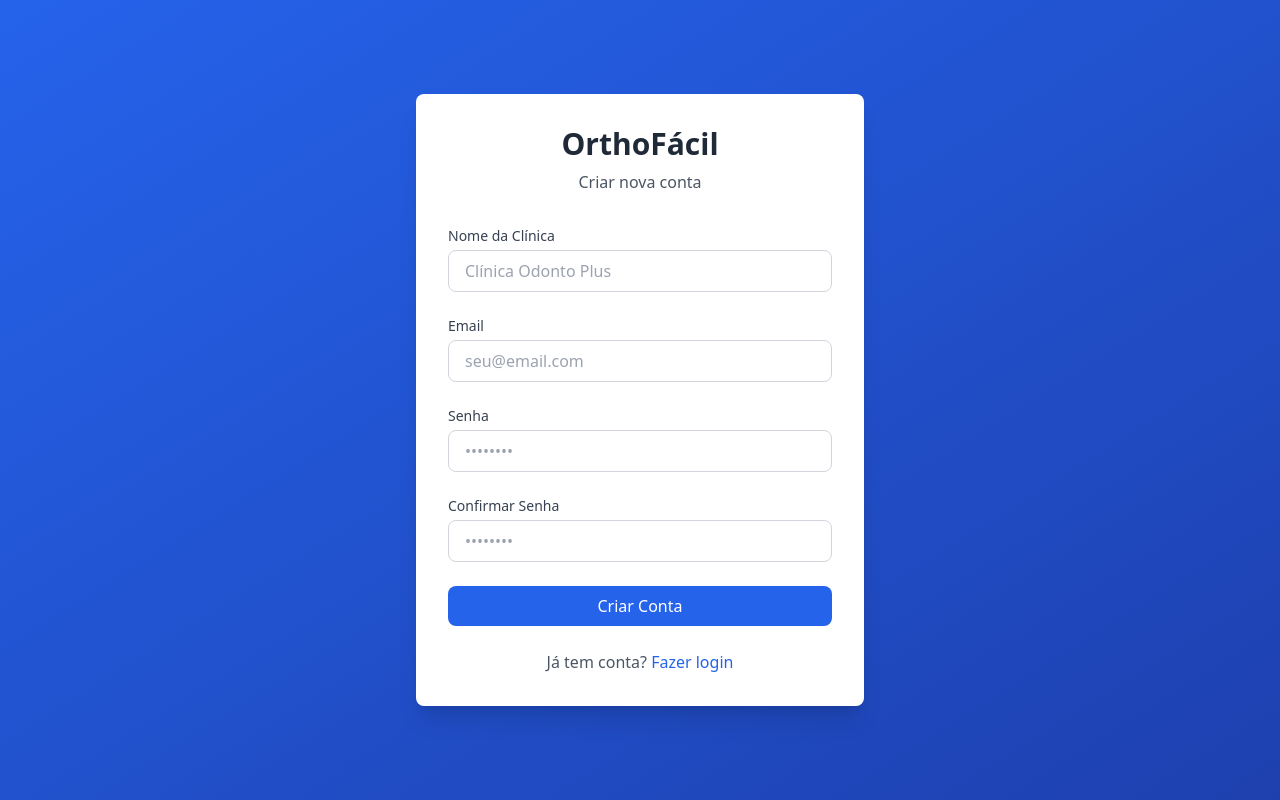
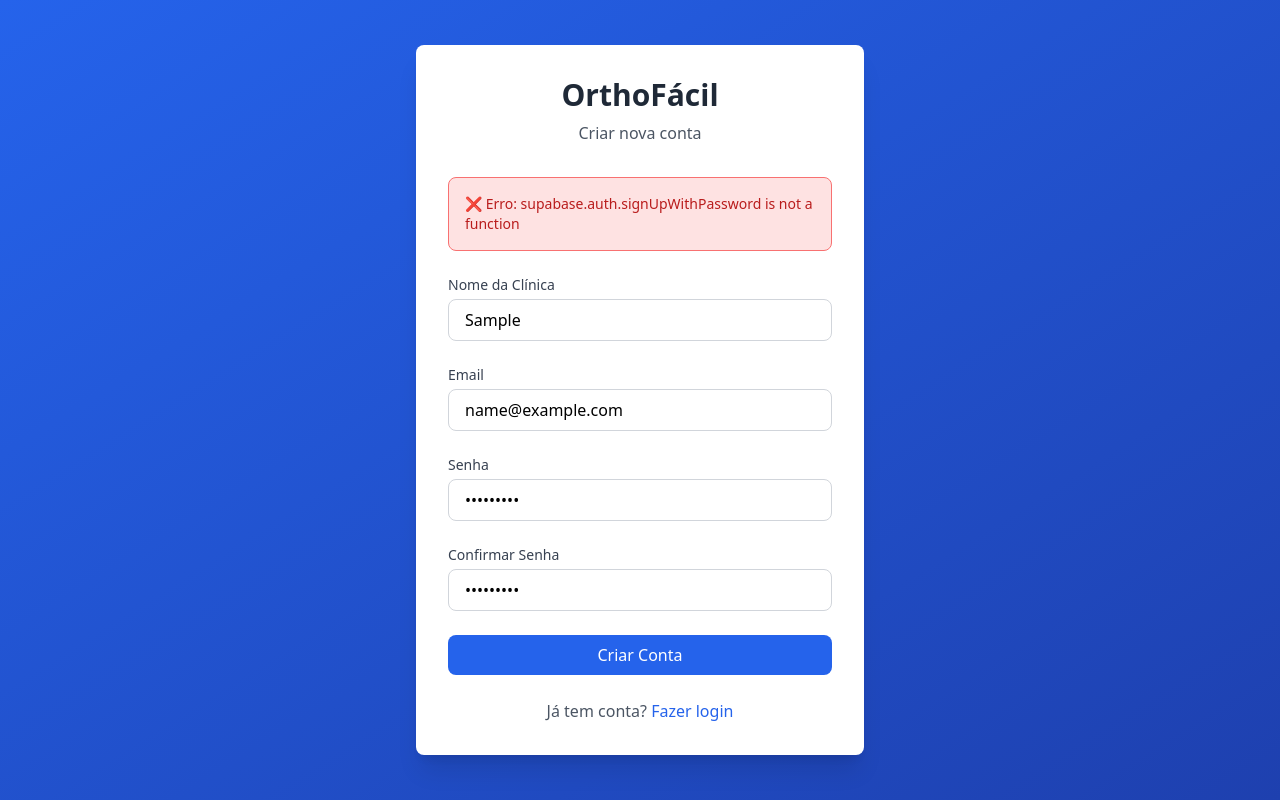
Before and after one commit to gestaoortodontia-create/ortofacil, a Next.js app: page /auth/signup in a window 1280 px wide. Both pictures are taken after typing "Sample", "name@example.com", "Sample123", "Sample123" into the empty fields and a click on the button "Criar Conta". Built offline with nearby package versions, Linux system fonts and the light colour scheme; no server answers.

Commit message:
Convert auth forms to client components with visual feedback

```diff
--- a/app/auth/login/page.jsx
+++ b/app/auth/login/page.jsx
@@ -1,29 +1,62 @@
-import { redirect } from 'next/navigation'
-import { createClient } from '@/lib/supabase/server'
+'use client'
+
+import { useState } from 'react'
 import Link from 'next/link'
+import { createClient } from '@/lib/supabase/client'
 
-export default async function LoginPage() {
-  const supabase = await createClient()
-  const { data: { user } } = await supabase.auth.getUser()
+export default function LoginPage() {
+  const [loading, setLoading] = useState(false)
+  const [error, setError] = useState('')
+  const [success, setSuccess] = useState(false)
+  const [formData, setFormData] = useState({
+    email: '',
+    password: ''
+  })
 
-  if (user) redirect('/dashboard')
+  const handleChange = (e) => {
+    setFormData({ ...formData, [e.target.name]: e.target.value })
+  }
 
-  async function handleLogin(formData) {
-    'use server'
-    const email = formData.get('email')
-    const password = formData.get('password')
-    const supabase = await createClient()
+  const handleLogin = async (e) => {
+    e.preventDefault()
+    setError('')
+    setLoading(true)
 
-    const { error } = await supabase.auth.signInWithPassword({
-      email,
-      password,
-    })
+    try {
+      const { email, password } = formData
 
-    if (error) {
-      return { error: error.message }
+      if (!email || !password) {
+        setError('Email e senha são obrigatórios')
+        setLoading(false)
+        return
+      }
+
+      const supabase = await createClient()
+
+      const { error: loginError } = await supabase.auth.signInWithPassword({
+        email,
+        password,
+      })
+
+      if (loginError) {
+        setError('Email ou senha inválidos')
+        setLoading(false)
+        return
+      }
+
+      setSuccess(true)
+      setError('')
+
+      // Redirecionar após 2s
+      setTimeout(() => {
+        window.location.href = '/dashboard'
+      }, 2000)
+
+    } catch (err) {
+      console.error('Login error:', err)
+      setError('Erro ao fazer login: ' + (err?.message || 'desconhecido'))
+      setLoading(false)
     }
-
-    redirect('/dashboard')
   }
 
   return (
@@ -34,14 +67,29 @@
           <p className="text-gray-600 mt-2">Sistema de Gestão Ortodôntica</p>
         </div>
 
-        <form action={handleLogin} className="space-y-6">
+        {success && (
+          <div className="mb-6 p-4 bg-green-100 border border-green-400 text-green-700 rounded-lg">
+            ✅ Login realizado com sucesso! Redirecionando...
+          </div>
+        )}
+
+        {error && (
+          <div className="mb-6 p-4 bg-red-100 border border-red-400 text-red-700 rounded-lg text-sm">
+            ❌ {error}
+          </div>
+        )}
+
+        <form onSubmit={handleLogin} className="space-y-6">
           <div>
             <label className="block text-sm font-medium text-gray-700">Email</label>
             <input
               type="email"
               name="email"
+              value={formData.email}
+              onChange={handleChange}
               required
-              className="mt-1 w-full px-4 py-2 border border-gray-300 rounded-lg focus:ring-2 focus:ring-blue-500 focus:border-transparent"
+              disabled={loading}
+              className="mt-1 w-full px-4 py-2 border border-gray-300 rounded-lg focus:ring-2 focus:ring-blue-500 focus:border-transparent disabled:bg-gray-100"
               placeholder="seu@email.com"
             />
           </div>
@@ -51,17 +99,21 @@
             <input
               type="password"
               name="password"
+              value={formData.password}
+              onChange={handleChange}
               required
-              className="mt-1 w-full px-4 py-2 border border-gray-300 rounded-lg focus:ring-2 focus:ring-blue-500 focus:border-transparent"
+              disabled={loading}
+              className="mt-1 w-full px-4 py-2 border border-gray-300 rounded-lg focus:ring-2 focus:ring-blue-500 focus:border-transparent disabled:bg-gray-100"
               placeholder="••••••••"
             />
           </div>
 
           <button
             type="submit"
-            className="w-full bg-blue-600 text-white font-medium py-2 rounded-lg hover:bg-blue-700 transition"
+            disabled={loading}
+            className="w-full bg-blue-600 text-white font-medium py-2 rounded-lg hover:bg-blue-700 transition disabled:bg-gray-400 disabled:cursor-not-allowed"
           >
-            Entrar
+            {loading ? 'Entrando...' : 'Entrar'}
           </button>
         </form>
 
--- a/app/auth/signup/page.jsx
+++ b/app/auth/signup/page.jsx
@@ -1,54 +1,76 @@
-import { redirect } from 'next/navigation'
-import { createClient, createAdminClientServer } from '@/lib/supabase/server'
+'use client'
+
+import { useState } from 'react'
 import Link from 'next/link'
+import { createClient } from '@/lib/supabase/client'
 
-export default async function SignupPage() {
-  const supabase = await createClient()
-  const { data: { user } } = await supabase.auth.getUser()
+export default function SignupPage() {
+  const [loading, setLoading] = useState(false)
+  const [error, setError] = useState('')
+  const [success, setSuccess] = useState(false)
+  const [formData, setFormData] = useState({
+    nome_clinica: '',
+    email: '',
+    password: '',
+    password_confirm: ''
+  })
 
-  if (user) redirect('/dashboard')
+  const handleChange = (e) => {
+    setFormData({ ...formData, [e.target.name]: e.target.value })
+  }
 
-  async function handleSignup(formData) {
-    'use server'
+  const handleSignup = async (e) => {
+    e.preventDefault()
+    setError('')
+    setLoading(true)
+
     try {
-      const nome_clinica = formData.get('nome_clinica')
-      const email = formData.get('email')
-      const password = formData.get('password')
-      const password_confirm = formData.get('password_confirm')
+      const { nome_clinica, email, password, password_confirm } = formData
 
       if (password !== password_confirm) {
-        return { error: 'Senhas não coincidem' }
+        setError('Senhas não coincidem')
+        setLoading(false)
+        return
+      }
+
+      if (password.length < 6) {
+        setError('Senha deve ter no mínimo 6 caracteres')
+        setLoading(false)
+        return
       }
 
       const supabase = await createClient()
-      const admin = createAdminClientServer()
 
-      // Criar conta de autenticação
+      // 1. Criar conta de autenticação
       const { data: authData, error: authError } = await supabase.auth.signUpWithPassword({
         email,
         password,
       })
 
       if (authError) {
-        return { error: authError.message }
+        setError('Erro de autenticação: ' + authError.message)
+        setLoading(false)
+        return
       }
 
-      // Criar clínica com SERVICE_ROLE
-      const { data: clinica, error: clinicaError } = await admin
+      // 2. Criar clínica
+      const { data: clinicaData, error: clinicaError } = await supabase
         .from('clinicas')
         .insert([{ nome: nome_clinica }])
         .select()
         .single()
 
       if (clinicaError) {
-        return { error: 'Erro ao criar clínica: ' + clinicaError.message }
+        setError('Erro ao criar clínica: ' + clinicaError.message)
+        setLoading(false)
+        return
       }
 
-      // Criar perfil de admin com SERVICE_ROLE
-      const { error: perfilError } = await admin
+      // 3. Criar perfil de admin
+      const { error: perfilError } = await supabase
         .from('perfis')
         .insert([{
-          clinica_id: clinica.id,
+          clinica_id: clinicaData.id,
           user_id: authData.user.id,
           nome: email.split('@')[0],
           email,
@@ -56,13 +78,35 @@
         }])
 
       if (perfilError) {
-        return { error: 'Erro ao criar perfil: ' + perfilError.message }
+        setError('Erro ao criar perfil: ' + perfilError.message)
+        setLoading(false)
+        return
       }
 
-      redirect('/dashboard')
+      // 4. Login automático
+      const { error: loginError } = await supabase.auth.signInWithPassword({
+        email,
+        password,
+      })
+
+      if (loginError) {
+        setError('Erro ao fazer login: ' + loginError.message)
+        setLoading(false)
+        return
+      }
+
+      setSuccess(true)
+      setError('')
+
+      // Redirecionar após 2s
+      setTimeout(() => {
+        window.location.href = '/dashboard'
+      }, 2000)
+
     } catch (err) {
       console.error('Signup error:', err)
-      return { error: 'Erro no servidor: ' + (err?.message || 'desconhecido') }
+      setError('Erro: ' + (err?.message || 'desconhecido'))
+      setLoading(false)
     }
   }
 
@@ -74,14 +118,29 @@
           <p className="text-gray-600 mt-2">Criar nova conta</p>
         </div>
 
-        <form action={handleSignup} className="space-y-6">
+        {success && (
+          <div className="mb-6 p-4 bg-green-100 border border-green-400 text-green-700 rounded-lg">
+            ✅ Conta criada com sucesso! Redirecionando...
+          </div>
+        )}
+
+        {error && (
+          <div className="mb-6 p-4 bg-red-100 border border-red-400 text-red-700 rounded-lg text-sm">
+            ❌ {error}
+          </div>
+        )}
+
+        <form onSubmit={handleSignup} className="space-y-6">
           <div>
             <label className="block text-sm font-medium text-gray-700">Nome da Clínica</label>
             <input
               type="text"
               name="nome_clinica"
+              value={formData.nome_clinica}
+              onChange={handleChange}
               required
-              className="mt-1 w-full px-4 py-2 border border-gray-300 rounded-lg focus:ring-2 focus:ring-blue-500 focus:border-transparent"
+              disabled={loading}
+              className="mt-1 w-full px-4 py-2 border border-gray-300 rounded-lg focus:ring-2 focus:ring-blue-500 focus:border-transparent disabled:bg-gray-100"
               placeholder="Clínica Odonto Plus"
             />
           </div>
@@ -91,8 +150,11 @@
             <input
               type="email"
               name="email"
+              value={formData.email}
+              onChange={handleChange}
               required
-              className="mt-1 w-full px-4 py-2 border border-gray-300 rounded-lg focus:ring-2 focus:ring-blue-500 focus:border-transparent"
+              disabled={loading}
+              className="mt-1 w-full px-4 py-2 border border-gray-300 rounded-lg focus:ring-2 focus:ring-blue-500 focus:border-transparent disabled:bg-gray-100"
               placeholder="seu@email.com"
             />
           </div>
@@ -102,8 +164,11 @@
             <input
               type="password"
               name="password"
+              value={formData.password}
+              onChange={handleChange}
               required
-              className="mt-1 w-full px-4 py-2 border border-gray-300 rounded-lg focus:ring-2 focus:ring-blue-500 focus:border-transparent"
+              disabled={loading}
+              className="mt-1 w-full px-4 py-2 border border-gray-300 rounded-lg focus:ring-2 focus:ring-blue-500 focus:border-transparent disabled:bg-gray-100"
               placeholder="••••••••"
             />
           </div>
@@ -113,17 +178,21 @@
             <input
               type="password"
               name="password_confirm"
+              value={formData.password_confirm}
+              onChange={handleChange}
               required
-              className="mt-1 w-full px-4 py-2 border border-gray-300 rounded-lg focus:ring-2 focus:ring-blue-500 focus:border-transparent"
+              disabled={loading}
+              className="mt-1 w-full px-4 py-2 border border-gray-300 rounded-lg focus:ring-2 focus:ring-blue-500 focus:border-transparent disabled:bg-gray-100"
               placeholder="••••••••"
             />
           </div>
 
           <button
             type="submit"
-            className="w-full bg-blue-600 text-white font-medium py-2 rounded-lg hover:bg-blue-700 transition"
+            disabled={loading}
+            className="w-full bg-blue-600 text-white font-medium py-2 rounded-lg hover:bg-blue-700 transition disabled:bg-gray-400 disabled:cursor-not-allowed"
           >
-            Criar Conta
+            {loading ? 'Criando conta...' : 'Criar Conta'}
           </button>
         </form>
 
```
